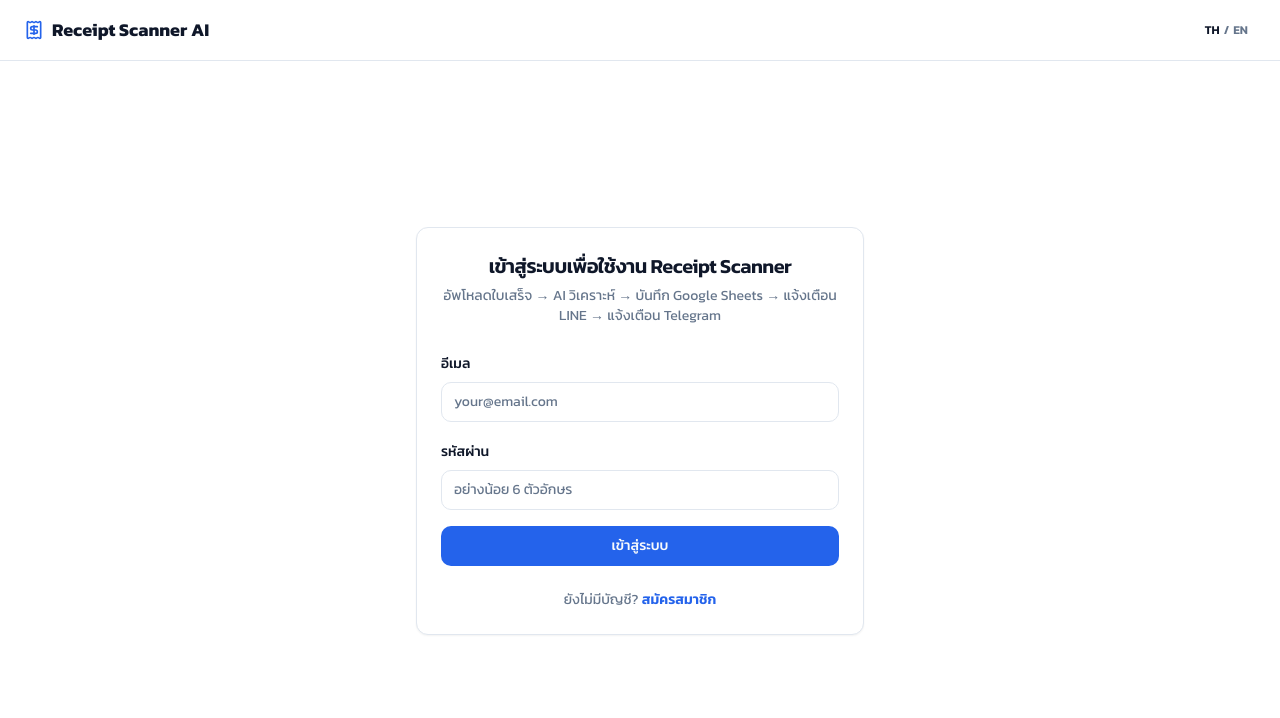
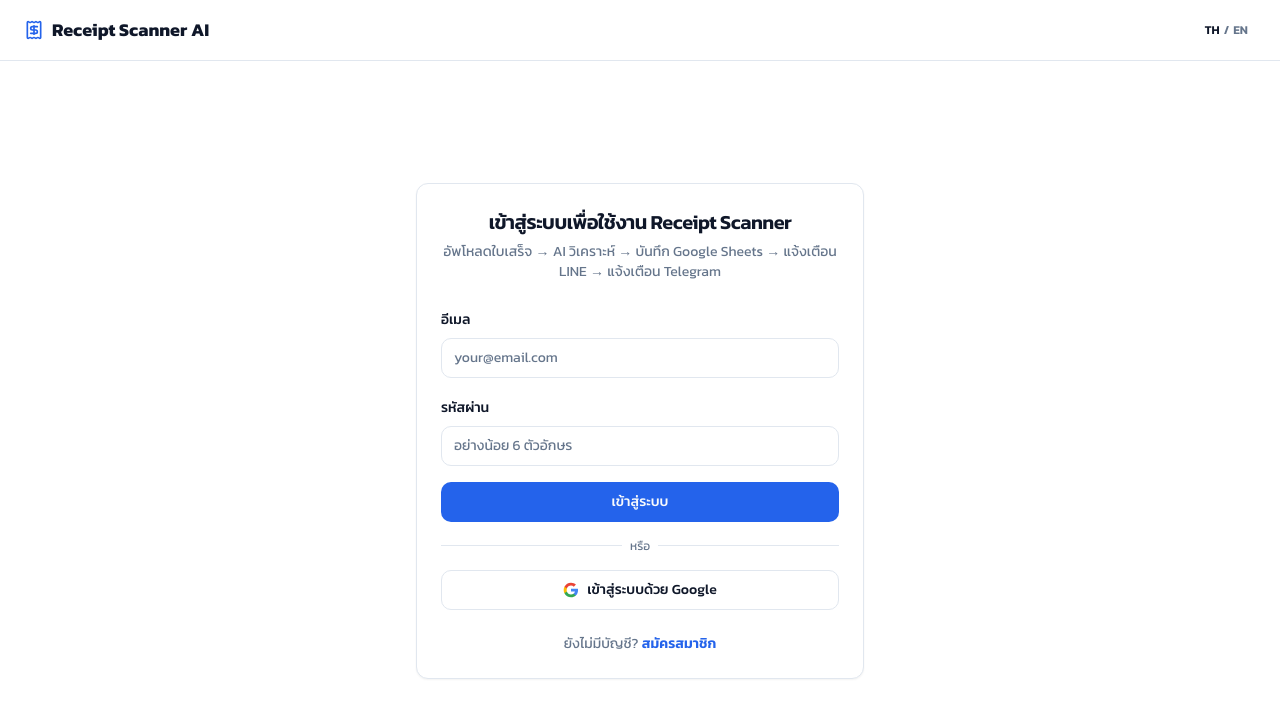
Before and after one commit to pakornsukmankong/ai-receipt-project, a Next.js app in the folder frontend/: page /settings in a window 1280 px wide. Shown: the top 718 px of the page. Built offline with nearby package versions, Linux system fonts and the light colour scheme; no server answers.

Commit message:
feat: google login

```diff
--- a/frontend/src/app/auth/AuthContext.tsx
+++ b/frontend/src/app/auth/AuthContext.tsx
@@ -10,6 +10,7 @@
   loading: boolean;
   signUp: (email: string, password: string) => Promise<{ data: unknown; error: AuthError | null }>;
   signIn: (email: string, password: string) => Promise<{ data: unknown; error: AuthError | null }>;
+  signInWithGoogle: () => Promise<{ error: AuthError | null }>;
   signOut: () => Promise<{ error: AuthError | null }>;
   getAccessToken: () => Promise<string | null>;
 }
@@ -55,6 +56,17 @@
     return { data, error };
   }, []);
 
+  const signInWithGoogle = useCallback(async () => {
+    const supabase = getSupabase();
+    const { error } = await supabase.auth.signInWithOAuth({
+      provider: "google",
+      options: {
+        redirectTo: `${window.location.origin}`,
+      },
+    });
+    return { error };
+  }, []);
+
   const signOut = useCallback(async () => {
     const supabase = getSupabase();
     const { error } = await supabase.auth.signOut();
@@ -74,7 +86,7 @@
   }, [session]);
 
   return (
-    <AuthContext.Provider value={{ user, session, loading, signUp, signIn, signOut, getAccessToken }}>
+    <AuthContext.Provider value={{ user, session, loading, signUp, signIn, signInWithGoogle, signOut, getAccessToken }}>
       {children}
     </AuthContext.Provider>
   );
--- a/frontend/src/app/auth/page.tsx
+++ b/frontend/src/app/auth/page.tsx
@@ -11,13 +11,14 @@
 import { Receipt } from "lucide-react";
 
 export default function AuthPage() {
-  const { signIn, signUp } = useAuth();
+  const { signIn, signUp, signInWithGoogle } = useAuth();
   const { t } = useLanguage();
   const [isLogin, setIsLogin] = useState(true);
   const [email, setEmail] = useState("");
   const [password, setPassword] = useState("");
   const [confirmPassword, setConfirmPassword] = useState("");
   const [loading, setLoading] = useState(false);
+  const [googleLoading, setGoogleLoading] = useState(false);
   const [error, setError] = useState<string | null>(null);
   const [success, setSuccess] = useState<string | null>(null);
 
@@ -45,6 +46,19 @@
       }
     } catch { setError(t.unknownError); }
     finally { setLoading(false); }
+  };
+
+  const handleGoogleSignIn = async () => {
+    setGoogleLoading(true);
+    setError(null);
+    try {
+      const { error } = await signInWithGoogle();
+      if (error) setError(error.message);
+    } catch {
+      setError(t.unknownError);
+    } finally {
+      setGoogleLoading(false);
+    }
   };
 
   return (
@@ -89,6 +103,35 @@
                 {loading && <Spinner className="mr-2 h-4 w-4" />}
                 {isLogin ? t.authLoginBtn : t.authRegisterBtn}
               </Button>
+
+              <div className="relative my-2">
+                <div className="absolute inset-0 flex items-center">
+                  <span className="w-full border-t" />
+                </div>
+                <div className="relative flex justify-center text-xs uppercase">
+                  <span className="bg-card px-2 text-muted-foreground">{t.authOrContinueWith}</span>
+                </div>
+              </div>
+
+              <Button
+                type="button"
+                variant="outline"
+                className="w-full"
+                onClick={handleGoogleSignIn}
+                disabled={googleLoading}
+              >
+                {googleLoading ? (
+                  <Spinner className="mr-2 h-4 w-4" />
+                ) : (
+                  <svg className="mr-2 h-4 w-4" viewBox="0 0 24 24">
+                    <path d="M22.56 12.25c0-.78-.07-1.53-.2-2.25H12v4.26h5.92c-.26 1.37-1.04 2.53-2.21 3.31v2.77h3.57c2.08-1.92 3.28-4.74 3.28-8.09z" fill="#4285F4" />
+                    <path d="M12 23c2.97 0 5.46-.98 7.28-2.66l-3.57-2.77c-.98.66-2.23 1.06-3.71 1.06-2.86 0-5.29-1.93-6.16-4.53H2.18v2.84C3.99 20.53 7.7 23 12 23z" fill="#34A853" />
+                    <path d="M5.84 14.09c-.22-.66-.35-1.36-.35-2.09s.13-1.43.35-2.09V7.07H2.18C1.43 8.55 1 10.22 1 12s.43 3.45 1.18 4.93l2.85-2.22.81-.62z" fill="#FBBC05" />
+                    <path d="M12 5.38c1.62 0 3.06.56 4.21 1.64l3.15-3.15C17.45 2.09 14.97 1 12 1 7.7 1 3.99 3.47 2.18 7.07l3.66 2.84c.87-2.6 3.3-4.53 6.16-4.53z" fill="#EA4335" />
+                  </svg>
+                )}
+                {t.authGoogleBtn}
+              </Button>
             </form>
           </CardContent>
           <CardFooter className="justify-center">
--- a/frontend/src/app/i18n/translations.ts
+++ b/frontend/src/app/i18n/translations.ts
@@ -82,6 +82,8 @@
     authEmailExists: "อีเมลนี้ถูกใช้งานแล้ว",
     authCheckEmail: "สมัครสำเร็จ! กรุณาตรวจสอบอีเมลเพื่อยืนยันบัญชี",
     authSessionExpired: "เซสชันหมดอายุ กรุณาเข้าสู่ระบบใหม่",
+    authOrContinueWith: "หรือ",
+    authGoogleBtn: "เข้าสู่ระบบด้วย Google",
     settingsTitle: "ตั้งค่า",
     settingsSubtitle: "กำหนดปลายทางที่จะส่งข้อมูลใบเสร็จ",
     settingsSheetId: "Google Sheet ID",
@@ -174,6 +176,8 @@
     authEmailExists: "This email is already registered",
     authCheckEmail: "Registration successful! Please check your email to verify your account",
     authSessionExpired: "Session expired. Please sign in again",
+    authOrContinueWith: "or",
+    authGoogleBtn: "Continue with Google",
     settingsTitle: "Settings",
     settingsSubtitle: "Configure where to send your receipt data",
     settingsSheetId: "Google Sheet ID",
--- a/frontend/src/app/layout.tsx
+++ b/frontend/src/app/layout.tsx
@@ -18,6 +18,7 @@
       <head>
         <title>Receipt Scanner AI</title>
         <meta name="description" content="AI-powered expense intelligence platform" />
+        <link rel="icon" href="/favicon.svg" type="image/svg+xml" />
       </head>
       <body className="min-h-screen font-sans antialiased">
         <AuthProvider>
--- a/frontend/src/app/settings/page.tsx
+++ b/frontend/src/app/settings/page.tsx
@@ -106,7 +106,18 @@
           <Card>
             <CardHeader className="pb-3">
               <div className="flex items-center justify-between">
-                <CardTitle className="text-base">📊 Google Sheets</CardTitle>
+                <CardTitle className="text-base flex items-center gap-2">
+                  <svg className="h-5 w-5" viewBox="0 0 24 24" fill="none">
+                    <path d="M6 2h12a2 2 0 012 2v16a2 2 0 01-2 2H6a2 2 0 01-2-2V4a2 2 0 012-2z" fill="#0F9D58"/>
+                    <path d="M18 2l2 2v-2h-2z" fill="#087A45" opacity="0.5"/>
+                    <rect x="7" y="8" width="10" height="8" rx="0.5" fill="white"/>
+                    <line x1="7" y1="10.5" x2="17" y2="10.5" stroke="#0F9D58" strokeWidth="0.5"/>
+                    <line x1="7" y1="13" x2="17" y2="13" stroke="#0F9D58" strokeWidth="0.5"/>
+                    <line x1="10.5" y1="8" x2="10.5" y2="16" stroke="#0F9D58" strokeWidth="0.5"/>
+                    <line x1="14" y1="8" x2="14" y2="16" stroke="#0F9D58" strokeWidth="0.5"/>
+                  </svg>
+                  Google Sheets
+                </CardTitle>
                 <Toggle
                   checked={settings.enableGoogleSheets}
                   onChange={(v) => setSettings((prev) => ({ ...prev, enableGoogleSheets: v }))}
@@ -132,7 +143,13 @@
           <Card>
             <CardHeader className="pb-3">
               <div className="flex items-center justify-between">
-                <CardTitle className="text-base">💬 LINE</CardTitle>
+                <CardTitle className="text-base flex items-center gap-2">
+                  <svg className="h-5 w-5" viewBox="0 0 24 24" fill="none">
+                    <rect width="24" height="24" rx="6" fill="#06C755"/>
+                    <path d="M12 4.5c-4.14 0-7.5 2.8-7.5 6.25 0 3.09 2.74 5.68 6.44 6.17.25.05.59.17.68.38.08.19.05.49.03.68l-.11.66c-.03.19-.16.75.66.41.82-.34 4.42-2.6 6.03-4.46C19.68 12.93 19.5 11.5 19.5 10.75 19.5 7.3 16.14 4.5 12 4.5z" fill="white"/>
+                  </svg>
+                  LINE
+                </CardTitle>
                 <Toggle
                   checked={settings.enableLine}
                   onChange={(v) => setSettings((prev) => ({ ...prev, enableLine: v }))}
@@ -165,7 +182,13 @@
           <Card>
             <CardHeader className="pb-3">
               <div className="flex items-center justify-between">
-                <CardTitle className="text-base">📨 Telegram</CardTitle>
+                <CardTitle className="text-base flex items-center gap-2">
+                  <svg className="h-5 w-5" viewBox="0 0 24 24" fill="none">
+                    <circle cx="12" cy="12" r="12" fill="#2AABEE"/>
+                    <path d="M5.5 11.5l11.5-4.5c.5-.2 1 .1.8.8l-2 9.5c-.1.6-.5.7-.9.5l-2.8-2.1-1.4 1.3c-.2.2-.3.2-.4 0l-.2-2.5 5.8-5.2c.3-.2 0-.4-.4-.2l-7.1 4.5-2.8-.9c-.6-.2-.6-.6.1-.9z" fill="white"/>
+                  </svg>
+                  Telegram
+                </CardTitle>
                 <Toggle
                   checked={settings.enableTelegram}
                   onChange={(v) => setSettings((prev) => ({ ...prev, enableTelegram: v }))}
```
Also changed, not shown: frontend/public/favicon.svg (added), 1 other file (tests, documents, lock files or other folders).
